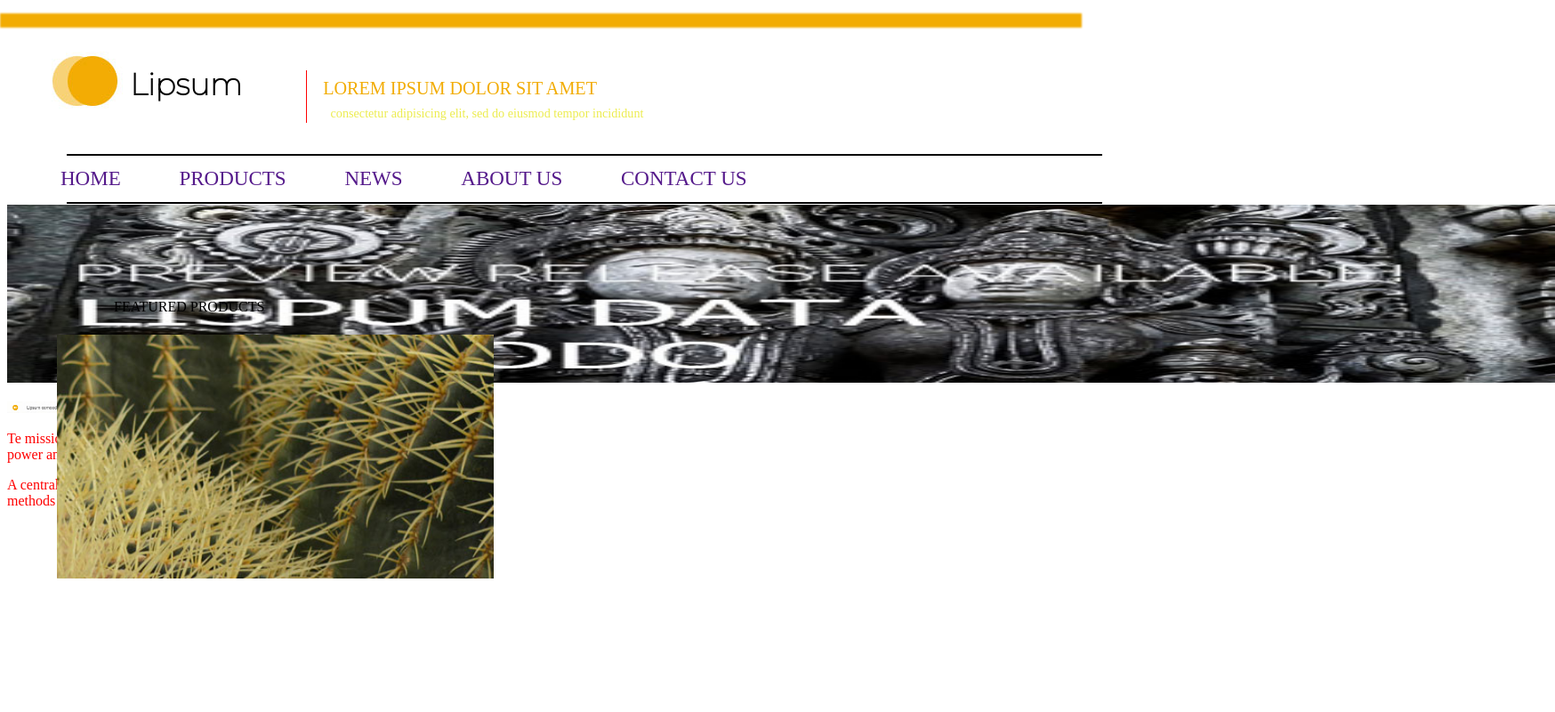
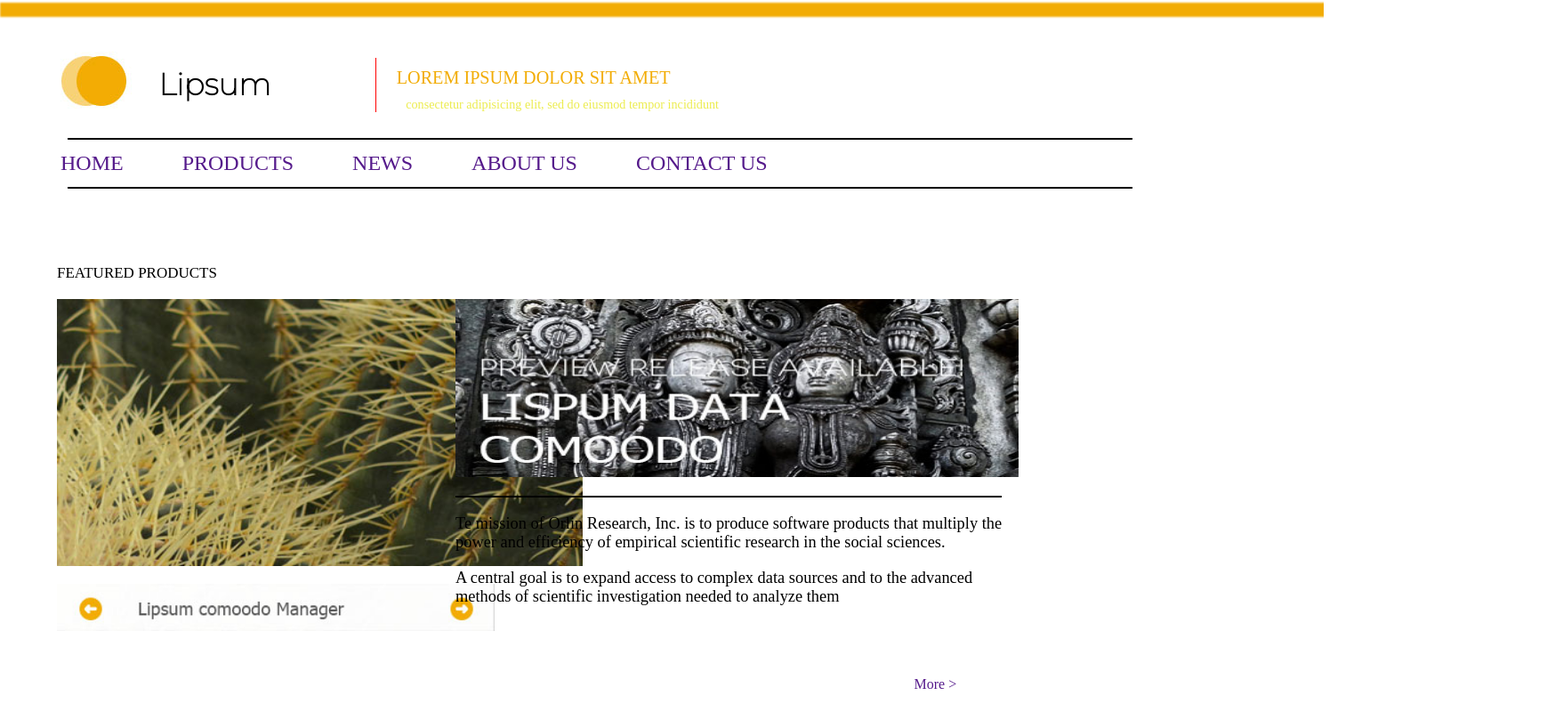
Before and after one commit to MindFure/Web-layout, a plain HTML site: page progect/index.html in a window 1280 px wide. Shown: the whole page at 89% size, 1748 px wide, since content can reach past the window. Drawn offline with Linux system fonts and the light colour scheme.

Commit message:
Lipson
Removed empty space

```diff
--- a/progect/assets/css/style.css
+++ b/progect/assets/css/style.css
@@ -1,8 +1,6 @@
 body{
     color: red;
-    min-width: 800px;
-    max-width: 1200px;
-
+    width: 1480px;
 }
 
 /* Lipsum*/
@@ -73,9 +71,9 @@ a {
 .menu{
     position:relative;
     display:inline-block;
-    font-size:23px;
-    margin-top: 50px;
-
+   /* font-size:23px;*/
+    font-size: 150%;
+    margin-top: 3%;
 
 }
 
@@ -104,46 +102,50 @@ a {
 }
 
 .product{
-
+    content:"";
+    font-size: 17px;
     position: absolute;
-    left: 10%;
-    top: 40%;
+    left: 5%;
+    top: 35%;
     text-transform: uppercase;
     color:black;
+
 }
 
 .kaktys{
     position: absolute;
     left:5%;
-    top:45%;
+    top:40%;
 
 }
-/*
+
 .show{
     position: absolute;
     left:40%;
-    top:45%;
+    top:40%;
 }
 
 .swith{
     position: absolute;
     left:5%;
-    top:82%;
+    top:80%;
 }
+
 .text_photout{
-    width: 110%;
+    /*width: 110%;*/
     position: absolute;
     left:40%;
-    top:75%;
+    top:70%;
     font-size: 115%;
     color: black;
 }
+
 .text_photout::after{
     content:"";
     position:absolute;
-    top:2%;
+    top:-2%;
     left:52%;
-    width:40.3%;
+    width:100%;
     height:1.5px;
     margin-left:-52%;
     background:#000
@@ -161,4 +163,3 @@ a {
 
 
 }
-*/
--- a/progect/index.html
+++ b/progect/index.html
@@ -4,7 +4,6 @@
     <meta charset="utf-8">
     <link rel = "stylesheet" href = "assets/css/style.css">
     <link href="https://fonts.googleapis.com/css2?family=Montserrat:wght@100&display=swap" rel="stylesheet">
-    <script src="http://jquery.malsup.com/cycle2/jquery.cycle2.js"></script>
     <title>Lipsum</title>
 </head>
 
@@ -51,19 +50,19 @@
 
         <div class="kaktys">
             <p>
-            <img src="assets/images/kaktys.jpg" width="110%" height="1100%"   alt="альтернативный текст">
+            <img src="assets/images/kaktys.jpg" width="110%" height="300px%"   alt="альтернативный текст">
             </p>
 
             </div>
 
         <div class="show">
             <p>
-                <img src="assets/images/slow.jpg" width="145%" height="200px"   alt="альтернативный текст">
+                <img src="assets/images/slow.jpg" width="140%" height="200px"   alt="альтернативный текст">
                 </p>
             </div>
         <div class="swith">
             <p>
-                <img src="assets/images/swith.jpg" width="10%" height="100%"   alt="альтернативный текст">
+                <img src="assets/images/swith.jpg" width="110%" height="100%"   alt="альтернативный текст">
                 </p>
         </div>
    </main>
```
